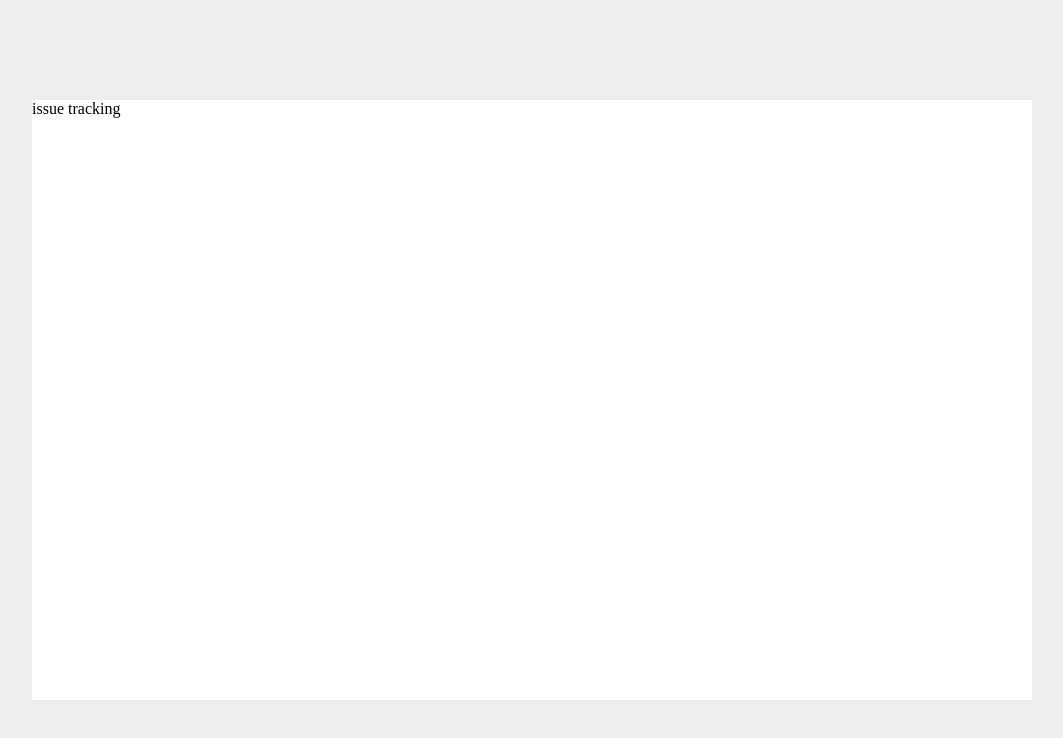
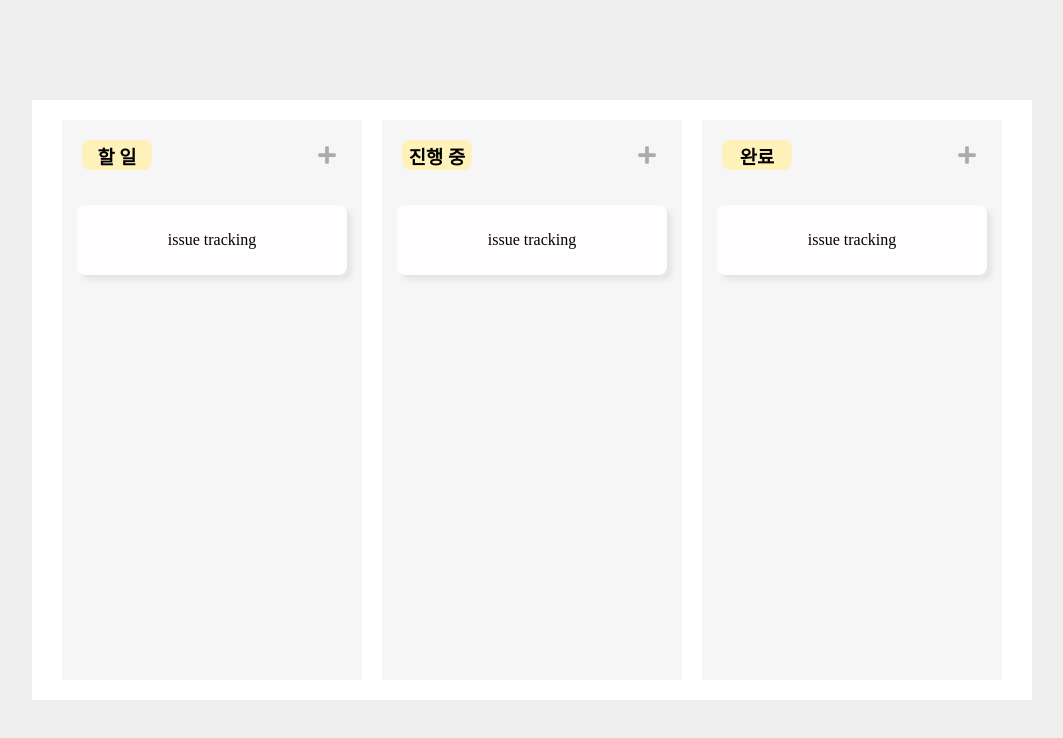
Before and after one commit to preonbording-5/pre-onboarding-8th-2-5, a React (Create React App) app: page / in a window 1280 px wide. Shown: the top 738 px of the page, without its empty margins (108-1171 px from the left). Built offline with nearby package versions, Linux system fonts and the light colour scheme.

Commit message:
feat: 이슈 목록 및 이슈 추가 모달 UI 구현

```diff
--- a/src/App.tsx
+++ b/src/App.tsx
@@ -1,11 +1,14 @@
 import React from 'react';
 import { Page } from './ui/components/layout';
 import GlobalStyles from './ui/core/GlobalStyles';
+import IssueTrackingPage from './ui/pages/IssueTrackingPage';
 
 const App = () => (
   <>
-      <Page>issue tracking</Page>
-      <GlobalStyles />
+    <Page>
+      <IssueTrackingPage />
+    </Page>
+    <GlobalStyles />
   </>
 );
 export default App;
--- /dev/null
+++ b/src/lib/dummyData.ts
@@ -0,0 +1 @@
+export const manager = ['김OO', '이OO', '박OO', '최OO', '김민수', '김철수', '홍길동', '가나다'];
--- /dev/null
+++ b/src/ui/components/IssueTracking/IssueItem.tsx
@@ -0,0 +1,107 @@
+import React, { useState } from 'react';
+import styled from 'styled-components';
+import { FaPlus } from 'react-icons/fa';
+import IssueModal from './IssueModal';
+
+interface IssueItemProps {
+  issueState: string;
+  issueStateData: string[];
+}
+
+const IssueItem = ({ issueState, issueStateData }: IssueItemProps) => {
+  const [isOpen, setIsOpen] = useState(false);
+  const [selected, setSelected] = useState('김OO');
+
+  const isCreateModalOpen = () => {
+    setIsOpen((prev) => !prev);
+  };
+
+  const handleChangeSelect = (e: any) => {
+    setSelected(e.target.value);
+  };
+
+  return (
+    <Container>
+      <Header>
+        <Title>{issueState}</Title>
+        <PlusBox onClick={isCreateModalOpen}>
+          <FaPlus />
+        </PlusBox>
+      </Header>
+      <IssueContainer>
+        <Issue>issue tracking</Issue>
+      </IssueContainer>
+      {isOpen && (
+        <IssueModal
+          isOpen={isOpen}
+          isModalOpen={isCreateModalOpen}
+          issueStateData={issueStateData}
+          selectedState={selected}
+          handleChangeSelect={handleChangeSelect}
+        />
+      )}
+    </Container>
+  );
+};
+
+export default IssueItem;
+
+const Container = styled.div`
+  width: 300px;
+  height: 560px;
+  background-color: #f6f6f6;
+`;
+
+const Header = styled.div`
+  width: 270px;
+  height: 30px;
+  display: flex;
+  flex-direction: row;
+  justify-content: space-between;
+  align-items: center;
+  padding: 5px;
+  margin: 20px 10px 20px 15px;
+`;
+
+const Title = styled.h3`
+  width: 70px;
+  height: 30px;
+  display: flex;
+  flex-direction: row;
+  justify-content: center;
+  align-items: center;
+  background-color: #fff1ba;
+  border-radius: 8px;
+  padding: 5px;
+`;
+
+const PlusBox = styled.div`
+  width: 30px;
+  height: 30px;
+  display: flex;
+  flex-direction: row;
+  justify-content: center;
+  align-items: center;
+  font-size: 20px;
+  color: #ababab;
+  cursor: pointer;
+`;
+
+const IssueContainer = styled.div`
+  width: 100%;
+  height: 470px;
+  overflow-y: auto;
+`;
+
+const Issue = styled.div`
+  width: 270px;
+  height: 70px;
+  margin: 15px;
+  display: flex;
+  flex-direction: column;
+  justify-content: center;
+  align-items: center;
+  background-color: #fffdfd;
+  box-shadow: 5px 5px 5px #e5e5e5;
+  border-radius: 8px;
+`;
--- /dev/null
+++ b/src/ui/components/IssueTracking/IssueModal.tsx
@@ -0,0 +1,117 @@
+import React from 'react';
+import styled, { css } from 'styled-components';
+import { AiOutlineClose } from 'react-icons/ai';
+
+interface Props {
+  isOpen: boolean;
+  isModalOpen: () => void;
+  issueStateData: string[];
+  selectedState: string;
+  handleChangeSelect: any;
+}
+
+const IssueCreate = ({ isOpen, isModalOpen, selectedState, handleChangeSelect, issueStateData }: Props) => {
+  return (
+    <Container isOpen={isOpen}>
+      {isOpen ? (
+        <InputContainer>
+          <CloseBox onClick={isModalOpen}>
+            <AiOutlineClose color="#cdcdcd" />
+          </CloseBox>
+          <SelectState onChange={handleChangeSelect} value={selectedState}>
+            {issueStateData.map((item: any) => (
+              <option value={item} key={item}>
+                {item}
+              </option>
+            ))}
+          </SelectState>
+          <Input type="text" placeholder="담당자를 입력하세요." />
+          <Input type="text" placeholder="제목을 입력하세요." />
+          <Textarea placeholder="내용을 입력하세요." />
+          <Input type="datetime-local" />
+          <Button>등록하기</Button>
+        </InputContainer>
+      ) : null}
+    </Container>
+  );
+};
+
+export default IssueCreate;
+
+const Container = styled.div<{ isOpen: boolean }>`
+  display: flex;
+  width: 1000px;
+  height: 600px;
+  flex-direction: column;
+  justify-content: center;
+  align-items: center;
+  position: absolute;
+  top: 50%;
+  left: 50%;
+  transform: translate(-50%, -50%);
+  background-color: rgba(56, 56, 56, 0.6);
+  z-index: 10;
+  ${(props) =>
+  !props.isOpen &&
+  css`
+      display: none;
+    `};
+`;
+
+const CloseBox = styled.div`
+  width: 30px;
+  height: 30px;
+  display: flex;
+  flex-direction: column;
+  justify-content: center;
+  align-items: center;
+  font-size: 25px;
+  font-weight: 600;
+  position: absolute;
+  top: 4%;
+  right: 3%;
+  cursor: pointer;
+`;
+
+const InputContainer = styled.div`
+  width: 500px;
+  height: 380px;
+  display: flex;
+  flex-direction: column;
+  justify-content: center;
+  align-items: center;
+  background-color: white;
+  border-radius: 8px;
+`;
+
+const SelectState = styled.select`
+  margin-top: 10px;
+  width: 360px;
+`;
+
+const Input = styled.input`
+  margin-top: 10px;
+  width: 360px;
+  padding: 2px 5px;
+`;
+
+const Textarea = styled.textarea`
+  width: 360px;
+  height: 130px;
+  margin-top: 10px;
+  padding: 2px 5px;
+  resize: none;
+`;
+
+const Button = styled.button`
+  margin-top: 10px;
+  width: 360px;
+  height: 30px;
+  background-color: #5d90fc;
+  color: #ffffff;
+  font-weight: 600;
+  font-size: 17px;
+  border-radius: 8px;
+  border: none;
+  cursor: pointer;
+`;
--- /dev/null
+++ b/src/ui/pages/IssueTrackingPage.tsx
@@ -0,0 +1,25 @@
+import React from 'react';
+import styled from 'styled-components';
+import IssueItem from '../components/IssueTracking/IssueItem';
+
+const IssueTrackingPage = () => {
+  const issueStateData = ['할 일', '진행 중', '완료'];
+
+  return (
+    <Container>
+      <IssueItem issueState="할 일" issueStateData={issueStateData} />
+      <IssueItem issueState="진행 중" issueStateData={issueStateData} />
+      <IssueItem issueState="완료" issueStateData={issueStateData} />
+    </Container>
+  );
+};
+
+export default IssueTrackingPage;
+
+const Container = styled.div`
+  display: flex;
+  flex-direction: row;
+  justify-content: space-around;
+  align-items: center;
+  padding: 20px;
+`;
```
